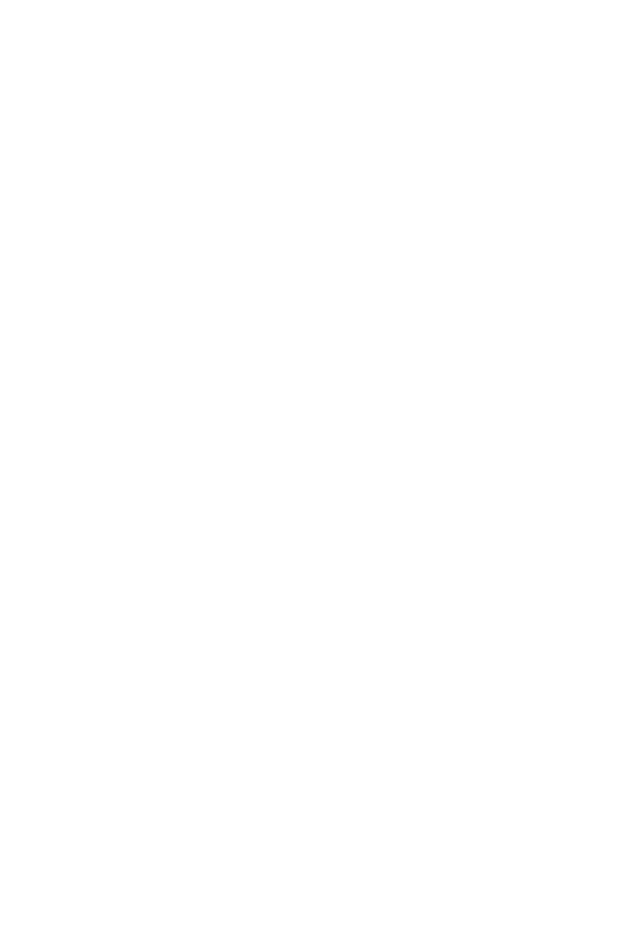
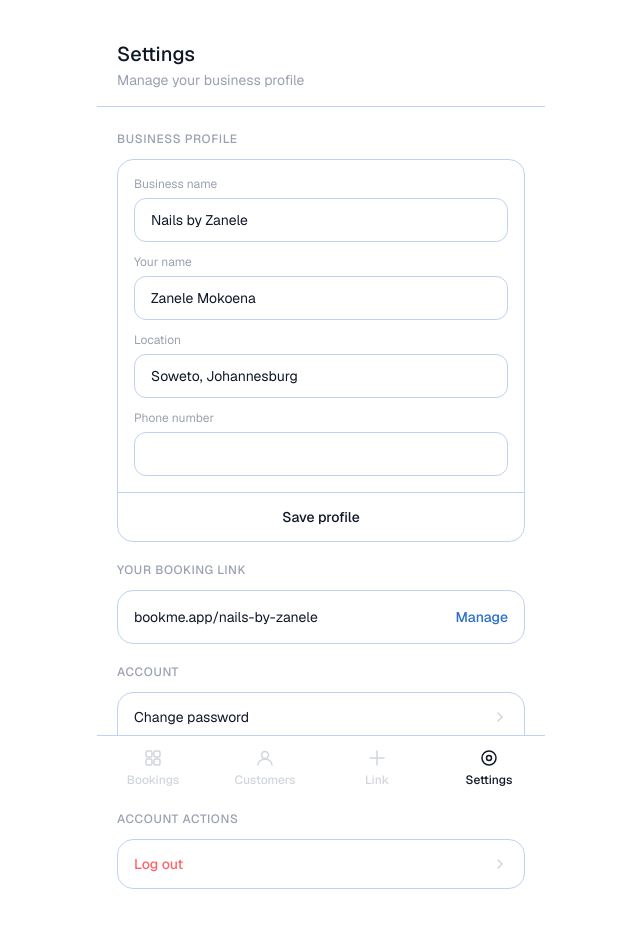
Before and after one commit to Sam-168/Simplee-Frontend, a Vue app: page /settings in a window 1280 px wide. Before the commit this address had no page. Shown: the top 928 px of the page, without its empty margins (319-959 px from the left). Before the commit the page ends 800 px from the top, so only its background shows below. Built offline with nearby package versions, Linux system fonts and the light colour scheme.

Commit message:
added setting view for user

```diff
--- a/src/router/index.js
+++ b/src/router/index.js
@@ -9,6 +9,7 @@
 import BookingDetailView from '../views/BookingDetailView.vue'
 import CustomersView from '../views/CustomersView.vue'
 import ShareLinkView from '../views/ShareLinkView.vue'
+import SettingsView from '../views/SettingsView.vue'
 
 const routes = [
   { path: '/book/:slug', component: PublicBookingView },
@@ -20,6 +21,7 @@
   { path: '/booking/:id', component: BookingDetailView },
   { path: '/customers', component: CustomersView },
   { path: '/share', component: ShareLinkView },
+  { path: '/settings', component: SettingsView },
   { path: '/', redirect: '/login' },
 ]
 
--- /dev/null
+++ b/src/views/SettingsView.vue
@@ -0,0 +1,151 @@
+<template>
+  <div class="min-h-screen bg-white flex flex-col">
+
+    <!-- Header -->
+    <div class="px-5 pt-10 pb-4 border-b border-gray-100">
+      <h1 class="text-xl font-medium text-gray-900">Settings</h1>
+      <p class="text-sm text-gray-400 mt-0.5">Manage your business profile</p>
+    </div>
+
+    <div class="px-5 pt-6 flex flex-col gap-5 pb-24">
+
+      <!-- Business profile card -->
+      <div>
+        <p class="text-xs font-medium text-gray-400 uppercase tracking-wider mb-3">Business profile</p>
+        <div class="border border-gray-100 rounded-2xl overflow-hidden">
+          <div class="flex flex-col gap-3 p-4 border-b border-gray-100">
+            <div>
+              <p class="text-xs text-gray-400 mb-1.5">Business name</p>
+              <input
+                v-model="form.businessName"
+                type="text"
+                class="w-full h-11 border border-gray-200 rounded-xl px-4 text-sm text-gray-900 focus:outline-none"
+              />
+            </div>
+            <div>
+              <p class="text-xs text-gray-400 mb-1.5">Your name</p>
+              <input
+                v-model="form.ownerName"
+                type="text"
+                class="w-full h-11 border border-gray-200 rounded-xl px-4 text-sm text-gray-900 focus:outline-none"
+              />
+            </div>
+            <div>
+              <p class="text-xs text-gray-400 mb-1.5">Location</p>
+              <input
+                v-model="form.location"
+                type="text"
+                placeholder="e.g. Soweto, Johannesburg"
+                class="w-full h-11 border border-gray-200 rounded-xl px-4 text-sm text-gray-900 placeholder-gray-300 focus:outline-none"
+              />
+            </div>
+            <div>
+              <p class="text-xs text-gray-400 mb-1.5">Phone number</p>
+              <input
+                v-model="form.phone"
+                type="tel"
+                class="w-full h-11 border border-gray-200 rounded-xl px-4 text-sm text-gray-900 focus:outline-none"
+              />
+            </div>
+          </div>
+          <button
+            @click="saveProfile"
+            :disabled="loading"
+            class="w-full h-12 text-sm font-medium transition-colors flex items-center justify-center"
+            :class="saved ? 'text-[rgb(41,111,208)]' : 'text-gray-900 active:bg-gray-50'"
+          >
+            {{ loading ? 'Saving...' : saved ? 'Saved!' : 'Save profile' }}
+          </button>
+        </div>
+      </div>
+
+      <!-- Your link -->
+      <div>
+        <p class="text-xs font-medium text-gray-400 uppercase tracking-wider mb-3">Your booking link</p>
+        <div class="border border-gray-100 rounded-2xl p-4 flex items-center justify-between gap-3">
+          <p class="text-sm text-gray-900 truncate">bookme.app/nails-by-zanele</p>
+          <button
+            @click="router.push('/share')"
+            class="text-sm font-medium flex-shrink-0"
+            :style="{ color: 'rgb(41, 111, 208)' }"
+          >
+            Manage
+          </button>
+        </div>
+      </div>
+
+      <!-- Account -->
+      <div>
+        <p class="text-xs font-medium text-gray-400 uppercase tracking-wider mb-3">Account</p>
+        <div class="border border-gray-100 rounded-2xl overflow-hidden">
+          <button class="w-full flex items-center justify-between px-4 py-3.5 border-b border-gray-100 active:bg-gray-50 transition-colors">
+            <span class="text-sm text-gray-900">Change password</span>
+            <svg width="16" height="16" viewBox="0 0 16 16" fill="none">
+              <path d="M6 4l4 4-4 4" stroke="#d1d5db" stroke-width="1.5" stroke-linecap="round" stroke-linejoin="round"/>
+            </svg>
+          </button>
+          <button class="w-full flex items-center justify-between px-4 py-3.5 active:bg-gray-50 transition-colors">
+            <span class="text-sm text-gray-900">Notifications</span>
+            <svg width="16" height="16" viewBox="0 0 16 16" fill="none">
+              <path d="M6 4l4 4-4 4" stroke="#d1d5db" stroke-width="1.5" stroke-linecap="round" stroke-linejoin="round"/>
+            </svg>
+          </button>
+        </div>
+      </div>
+
+      <!-- Danger zone -->
+      <div>
+        <p class="text-xs font-medium text-gray-400 uppercase tracking-wider mb-3">Account actions</p>
+        <div class="border border-gray-100 rounded-2xl overflow-hidden">
+          <button
+            @click="handleLogout"
+            class="w-full flex items-center justify-between px-4 py-3.5 active:bg-gray-50 transition-colors"
+          >
+            <span class="text-sm text-red-400 font-medium">Log out</span>
+            <svg width="16" height="16" viewBox="0 0 16 16" fill="none">
+              <path d="M6 4l4 4-4 4" stroke="#d1d5db" stroke-width="1.5" stroke-linecap="round" stroke-linejoin="round"/>
+            </svg>
+          </button>
+        </div>
+      </div>
+
+    </div>
+
+    <BottomNav active="settings" />
+
+  </div>
+</template>
+
+<script setup>
+import { ref } from 'vue'
+import { useRouter } from 'vue-router'
+import { useAuthStore } from '../stores/auth.js'
+import BottomNav from '../components/BottomNav.vue'
+
+const router = useRouter()
+const authStore = useAuthStore()
+
+const loading = ref(false)
+const saved = ref(false)
+
+const form = ref({
+  businessName: authStore.owner?.businessName || 'Nails by Zanele',
+  ownerName: authStore.owner?.name || 'Zanele Mokoena',
+  location: 'Soweto, Johannesburg',
+  phone: authStore.owner?.phone || '',
+})
+
+async function saveProfile() {
+  loading.value = true
+  saved.value = false
+  await new Promise(resolve => setTimeout(resolve, 600))
+  loading.value = false
+  saved.value = true
+  setTimeout(() => { saved.value = false }, 3000)
+}
+
+function handleLogout() {
+  authStore.logout()
+  router.push('/login')
+}
+</script>
```
